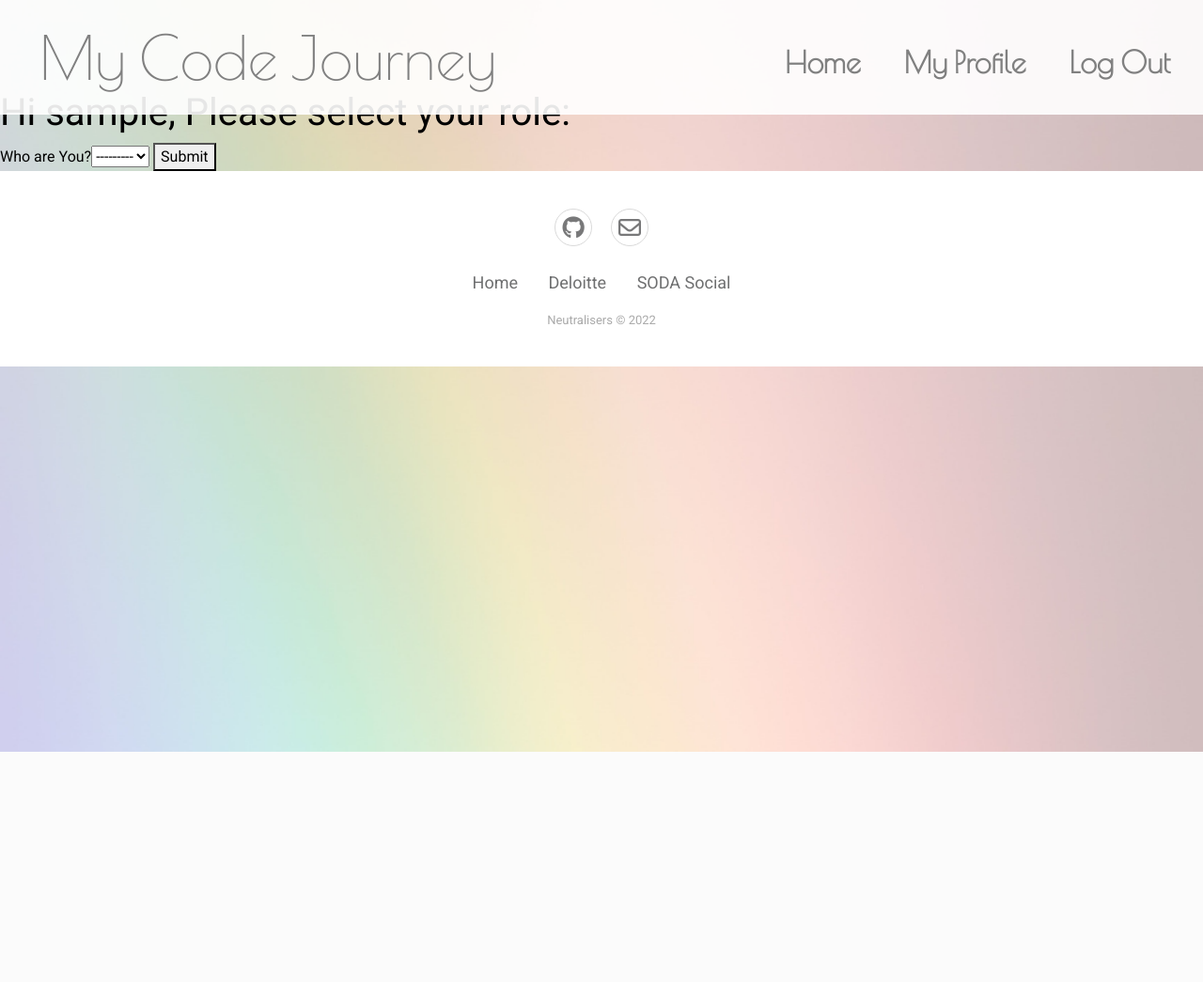
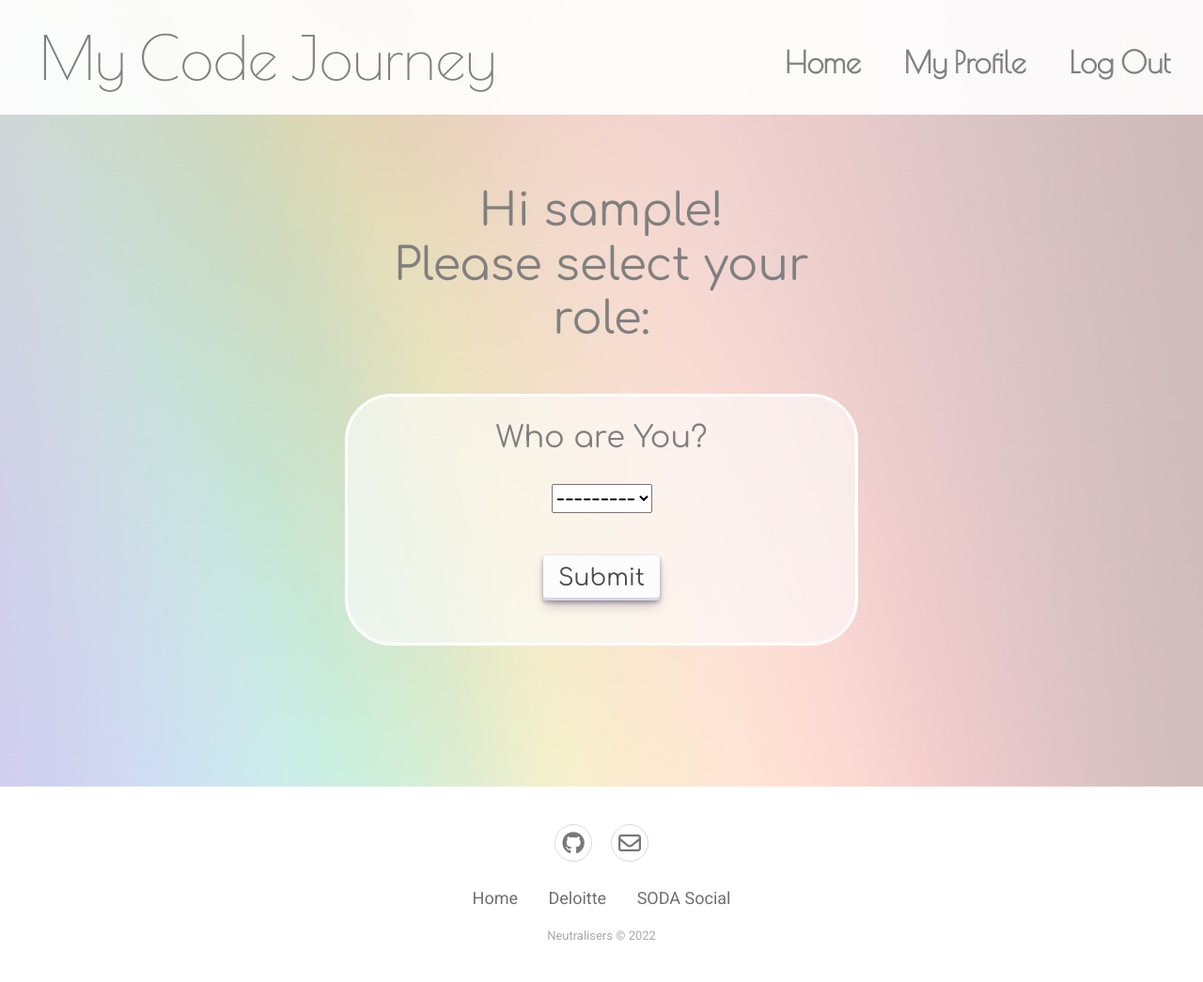
Before and after one commit to MarcelloMuy/Hackathon-Repo, a Django app: page /userprofile/ in a window 1280 px wide. Shown: the whole page at 94% size. Before the commit the page ends 800 px from the top, so only its background shows below. Run offline with Django 3.2, Linux system fonts and the light colour scheme; the visitor is signed in with stand-in values (Sample User, id 1); data comes from the database, SQL or seed files in the repository; some libraries are stand-ins or nearby versions; some web fonts are replaced.

Commit message:
Update profile role selection styles

```diff
--- /dev/null
+++ b/static/css/profile.css
@@ -0,0 +1,89 @@
+.profile-form-heading {
+    text-align: center;
+    font-size: 3rem;
+    font-family: "Comfortaa";
+    color: grey;
+    margin-top: 100px;
+    margin-bottom: 50px;
+}
+
+.profile-form-container {
+    margin-top: 25px;
+    font-size: 1.5rem;
+    font-family: "Comfortaa";
+    color: grey;
+    border: rgb(255, 255, 255) solid 3px;
+    background-color: rgba(255,255,255,0.6);
+    border-radius: 50px;
+    padding: 20px;
+    margin-bottom: 150px;
+  }
+
+  .profile-button-container {
+    text-align: center;
+    margin-top: 45px;
+    margin-bottom: 25px;
+    margin-left: auto;
+    margin-right: auto;
+}
+
+.profile-form label{
+    text-align: center;
+    margin-left: auto;
+    margin-right: auto;
+    font-size: 2rem;
+    display: block;
+}
+.profile-form select{
+    text-align: center;
+    margin-left: auto;
+    margin-right: auto;
+    font-size: 1.5rem;
+    display: block;
+    margin-top: 25px;
+}
+
+  .profile-form-button {
+    appearance: none;
+    background-color: #FCFCFD;
+    border-radius: 4px;
+    border-width: 0;
+    box-shadow: rgba(45, 35, 66, 0.4) 0 2px 4px,rgba(45, 35, 66, 0.3) 0 7px 13px -3px,#D6D6E7 0 -3px 0 inset;
+    box-sizing: border-box;
+    color: rgba(0, 0, 0, 0.7);
+    cursor: pointer;
+    display: inline-flex;
+    font-family: "Comfortaa",monospace;
+    height: 48px;
+    justify-content: center;
+    line-height: 1;
+    list-style: none;
+    overflow: hidden;
+    padding-left: 16px;
+    padding-right: 16px;
+    position: relative;
+    text-align: left;
+    text-decoration: none;
+    transition: box-shadow .15s,transform .15s;
+    user-select: none;
+    -webkit-user-select: none;
+    touch-action: manipulation;
+    white-space: nowrap;
+    will-change: box-shadow,transform;
+    font-size: 25px;
+    align-items: center;
+  }
+
+  .profile-form-button:focus {
+    box-shadow: #D6D6E7 0 0 0 1.5px inset, rgba(45, 35, 66, 0.4) 0 2px 4px, rgba(45, 35, 66, 0.3) 0 7px 13px -3px, #D6D6E7 0 -3px 0 inset;
+  }
+
+  .profile-form-button:hover {
+    box-shadow: rgba(45, 35, 66, 0.4) 0 4px 8px, rgba(45, 35, 66, 0.3) 0 7px 13px -3px, #D6D6E7 0 -3px 0 inset;
+    transform: translateY(-2px);
+  }
+
+  .profile-form-button:active {
+    box-shadow: #D6D6E7 0 3px 7px inset;
+    transform: translateY(2px);
+  }
--- a/userprofile/templates/userprofile/userprofile.html
+++ b/userprofile/templates/userprofile/userprofile.html
@@ -2,7 +2,7 @@
 {% load static %}
 
 {% block extra_css %}
-<link rel="stylesheet" href="{% static 'css/index.css' %}">
+<link rel="stylesheet" href="{% static 'css/profile.css' %}">
 {% endblock %}
 
 
@@ -15,12 +15,23 @@
 
 {% if user.is_authenticated %}
     {% if myprofile.role == null %}
-        <h1>Hi {{ myprofile.user }}, Please select your role:</h1>
-        <form method="POST" action="{% url 'userprofile' %}">
-            {% csrf_token %}
-            {{ form }}
-            <button type="submit">Submit</button>
-        </form>
+
+    <div class="container">
+        <div class="row">
+            <div class="col-sm-6 offset-sm-3 col-12">
+                  <h1 class="profile-form-heading">Hi {{ myprofile.user }}!<br> Please select your role:</h1>
+                  <div class="profile-form-container">
+                      <form class="profile-form" method="POST" action="{% url 'userprofile' %}">
+                          {% csrf_token %}
+                          {{ form }}
+                          <div class="profile-button-container">
+                              <button class="profile-form-button" type="submit">Submit</button>
+                          </div>
+                      </form>
+                  </div>
+              </div>
+            </div>
+          </div>
     {% else %}
         <div>
             <h1 id="user-profile-heading">Hi {{ myprofile.user }}, you are a {{ myprofile.role }}</h1>
```
